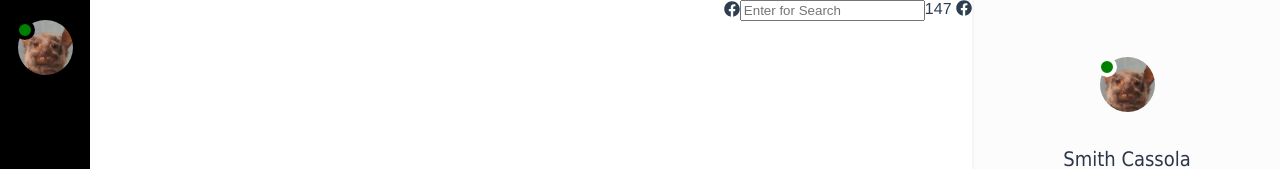
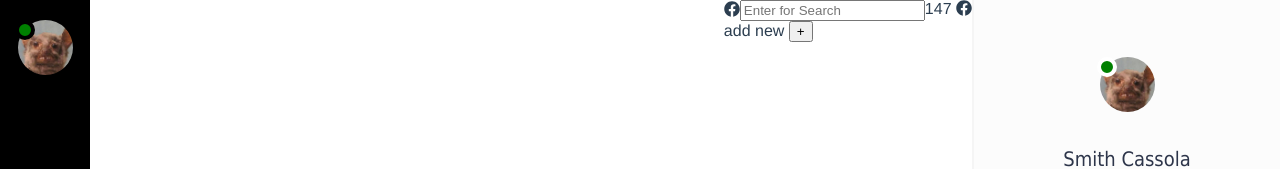
Before and after one commit to france00mf/chat, a Vue app: page / in a window 1280 px wide. Shown: the top 169 px of the page. Built offline with nearby package versions, Linux system fonts and the light colour scheme.

Commit message:
build: create button add and import

```diff
--- a/src/components/home/message-room/message-room.vue
+++ b/src/components/home/message-room/message-room.vue
@@ -3,6 +3,10 @@
         <div class="container-row-mr">
           <user-search></user-search>
           <message-counter></message-counter>
+        </div>
+        <div class="container-row-mr">
+
+          <button-add description="add new"></button-add>
         </div>
     </div>
 </template>
@@ -12,7 +16,8 @@ export default {
   name: 'message-room',
   components: {
     'user-search': require('@/components/shared/user-search.vue').default,
-    'message-counter': require('@/components/shared/message-counter.vue').default
+    'message-counter': require('@/components/shared/message-counter.vue').default,
+    'button-add': require('@/components/shared/button-add.vue').default
   }
 }
 </script>
--- /dev/null
+++ b/src/components/shared/button-add.vue
@@ -0,0 +1,12 @@
+<template>
+    <div>
+        {{ description }} <button>+</button>
+    </div>
+</template>
+
+<script>
+export default {
+    name: 'button-add',
+    props: ['description']
+}
+</script>
```
Also changed, not shown: src/components/shared/filter-dropdown.vue (added, +12 -0 lines).
